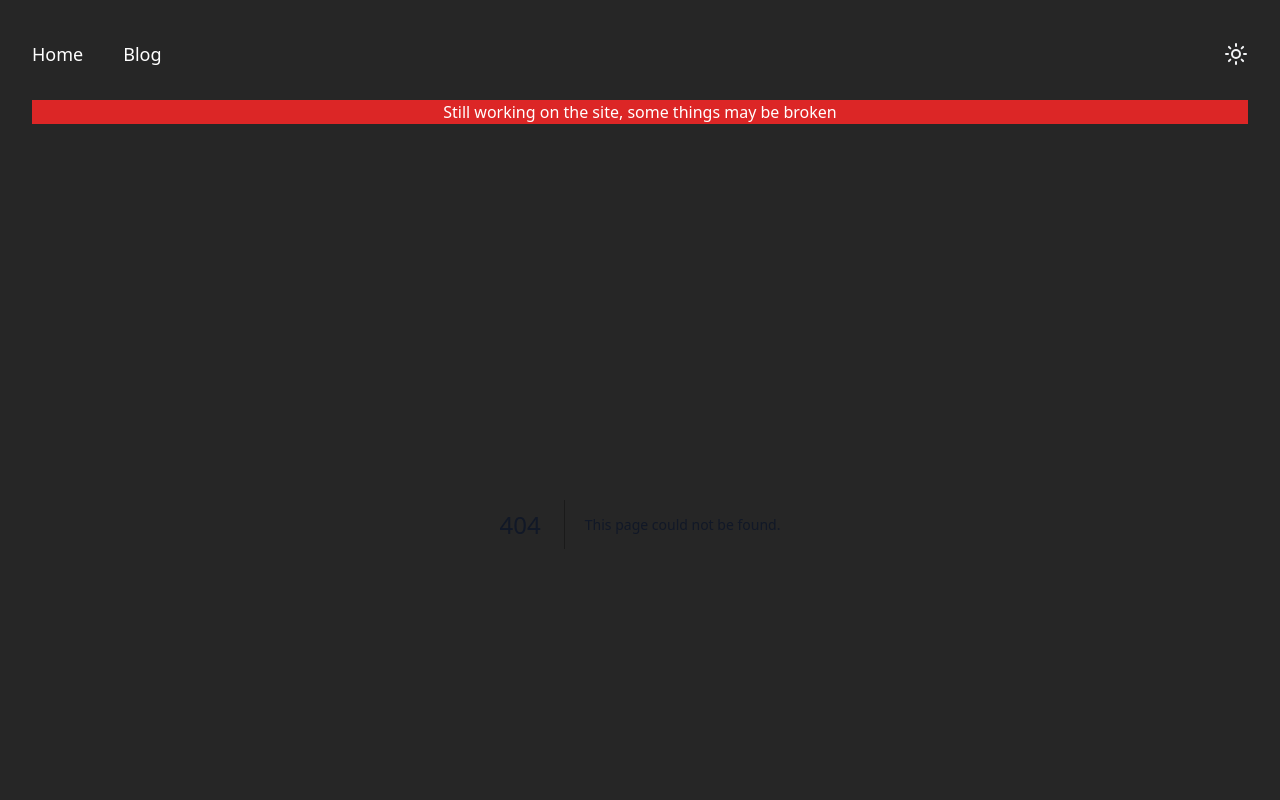
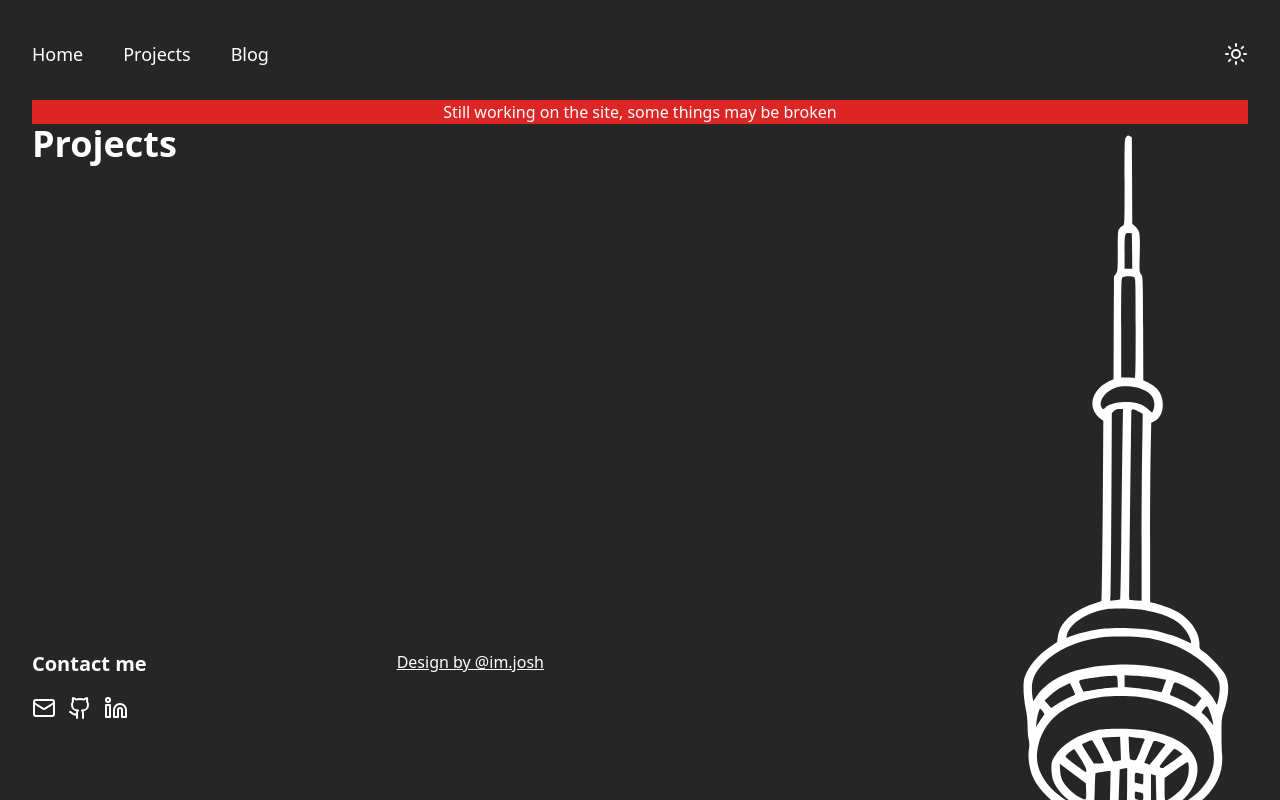
Before and after one commit to florinsalasan/another-portfolio, a Next.js app in the folder my-portfolio/: page /projects in a window 1280 px wide. Before the commit this address had no page. Shown: the top 800 px of the page. Built offline with nearby package versions, Linux system fonts and the light colour scheme.

Commit message:
starting on a project section for the site

```diff
--- a/my-portfolio/app/layout.tsx
+++ b/my-portfolio/app/layout.tsx
@@ -33,6 +33,12 @@ export default function RootLayout({
                 href="/"
               >
                 Home
+              </Link>
+              <Link
+                className="text-lg font-medium hover:underline dark:text-white"
+                href="/projects"
+              >
+                Projects
               </Link>
               <Link
                 className="text-lg font-medium hover:underline dark:text-white"
--- /dev/null
+++ b/my-portfolio/app/projects/page.tsx
@@ -0,0 +1,17 @@
+import CNTowerSvg from "../components/CNTowerSvg";
+import ToTopBtn from "../components/toTopBtn";
+import DropdownChecklist from "../components/dropdownChecklist";
+
+export default async function Page() {
+  let postTags: string[] = [];
+
+  return (
+    <div className="flex flex-row md:justify-between md:align-top">
+        <div className="prose dark:prose-invert w-full">
+            <h1>Projects</h1>
+        </div>
+        <CNTowerSvg />
+        <ToTopBtn />
+  </div>
+  );
+}
```
Also changed, not shown: 1 other file (tests, documents, lock files or other folders).
